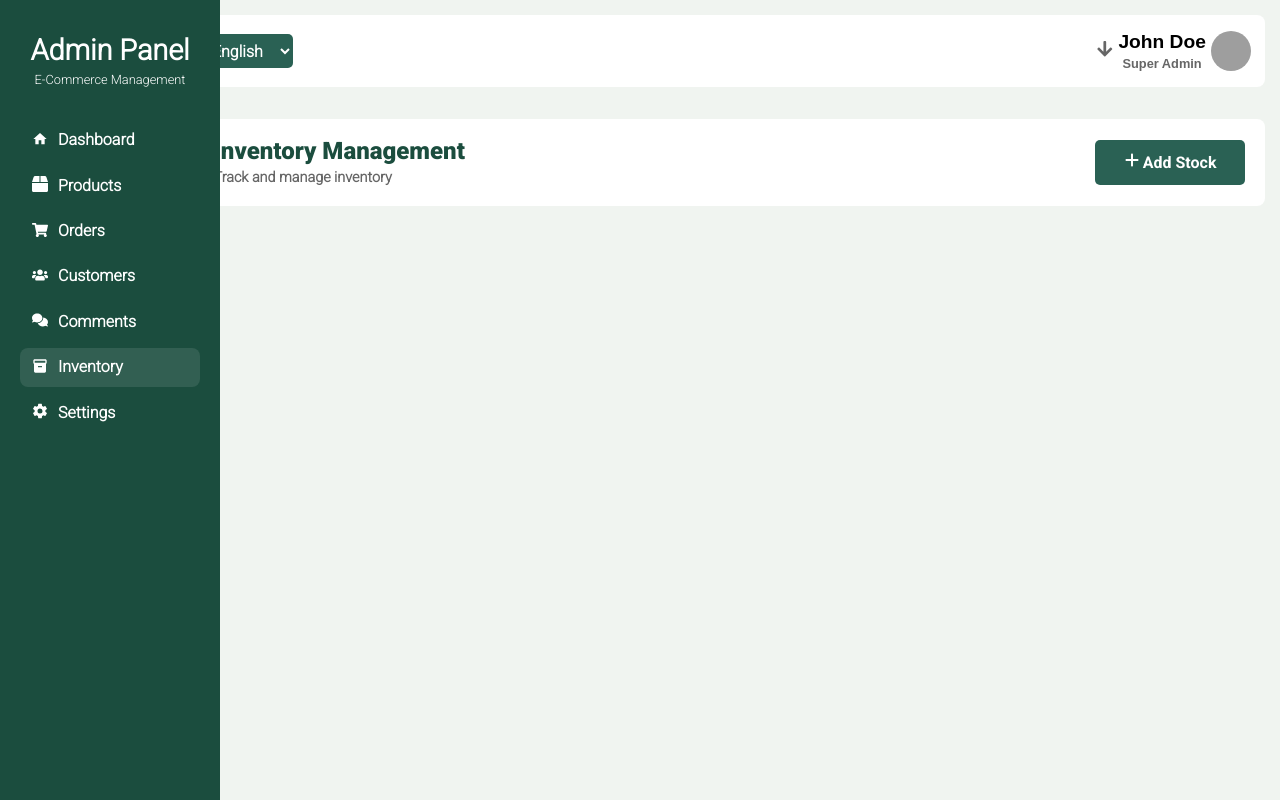
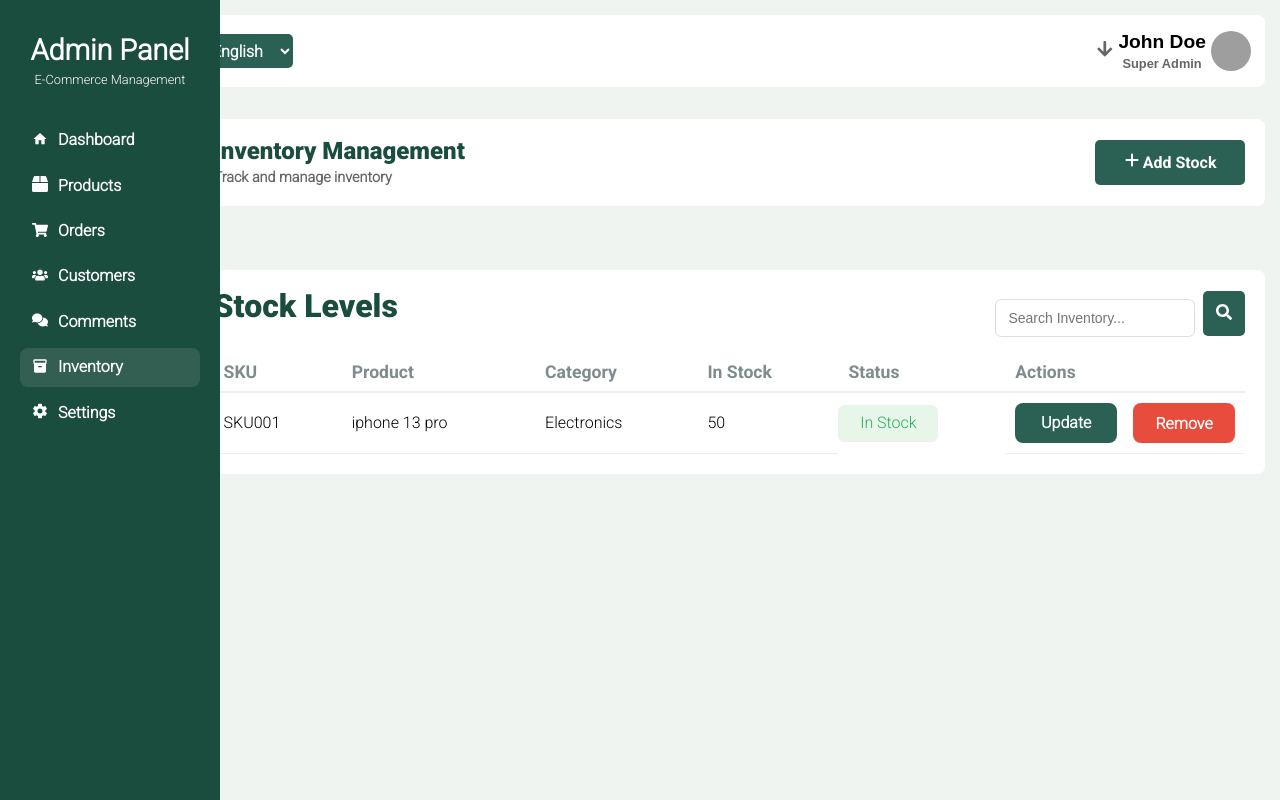
Before and after one commit to mohammadmehdidalvandii/Dashboard, a React (Vite) app in the folder frontend/dashboard/: page /Inventory in a window 1280 px wide. Built offline with nearby package versions, Linux system fonts and the light colour scheme; grey boxes are pictures that could not be loaded.

Commit message:
created section InventoryList for Inventory

```diff
--- /dev/null
+++ b/frontend/dashboard/src/components/templates/inventory/InventoryList/InventoryList.css
@@ -0,0 +1,33 @@
+.inventoryList{
+    display: block;
+    width: 100%;
+    margin: 2rem 0 4rem 0;
+}
+.inventoryList_management{
+    display: flex;
+    align-items: center;
+    justify-content: space-between;
+    margin-bottom: 1rem;
+}
+.inventoryList_search{
+    display: flex;
+    align-items: center;
+    gap: 0.5rem;
+}
+.inventoryList_search input{
+    width: 200px;
+}
+.inventory_Status{
+    display: flex;
+    align-items: center;
+    justify-content: center;
+    width: 100px;
+    border-radius:0.4rem;
+}
+
+/* Responsive  */
+@media (max-width : 576px) {
+    .inventoryList_management{
+        flex-direction: column;
+    }
+}
--- /dev/null
+++ b/frontend/dashboard/src/components/templates/inventory/InventoryList/InventoryList.jsx
@@ -0,0 +1,49 @@
+import { FaSearch } from 'react-icons/fa'
+import './InventoryList.css'
+import {NavLink } from 'react-router-dom'
+
+
+function InventoryList() {
+  return (
+   <section className="inventoryList box">
+        <div className="inventoryList_management">
+            <h2 className="title_header">Stock Levels</h2>
+            <div className="inventoryList_search">
+                <input type="text" className="form_input"  placeholder='Search Inventory...'/>
+                <button className="btn"><FaSearch/></button>
+            </div>
+        </div>
+        <div>
+        <table>
+            <thead>
+                <tr>
+                    <th>SKU</th>
+                    <th>Product</th>
+                    <th>Category</th>
+                    <th>In Stock</th>
+                    <th>Status</th>
+                    <th>Actions</th>
+                </tr>
+            </thead>
+            <tbody>
+                <tr>
+                    <td>SKU001</td>
+                    <td>iphone 13 pro</td>
+                    <td>Electronics</td>
+                    <td>50</td>
+                    <td className='inventory_Status status-completed'>In Stock</td>
+                    <td>
+                        <div className="btn_action">
+                            <NavLink to='' className="btn_save link">Update</NavLink>
+                            <button className="btn_delete">Remove</button>
+                        </div>
+                    </td>
+                </tr>
+            </tbody>
+        </table>
+        </div>
+   </section>
+  )
+}
+
+export default InventoryList
--- a/frontend/dashboard/src/page/Inventory/Inventory.jsx
+++ b/frontend/dashboard/src/page/Inventory/Inventory.jsx
@@ -1,3 +1,4 @@
+import InventoryList from '../../components/templates/inventory/InventoryList/InventoryList'
 import InventoryManagement from '../../components/templates/inventory/InventoryManagement/InventoryManagement'
 import MetaTag from '../../hook/MetaTag/MetaTag'
 
@@ -6,6 +7,7 @@ function Inventory() {
     <>
     <MetaTag title='Dashboard | Inventory' />
     <InventoryManagement/>
+    <InventoryList/>
     </>
   )
 }
```
